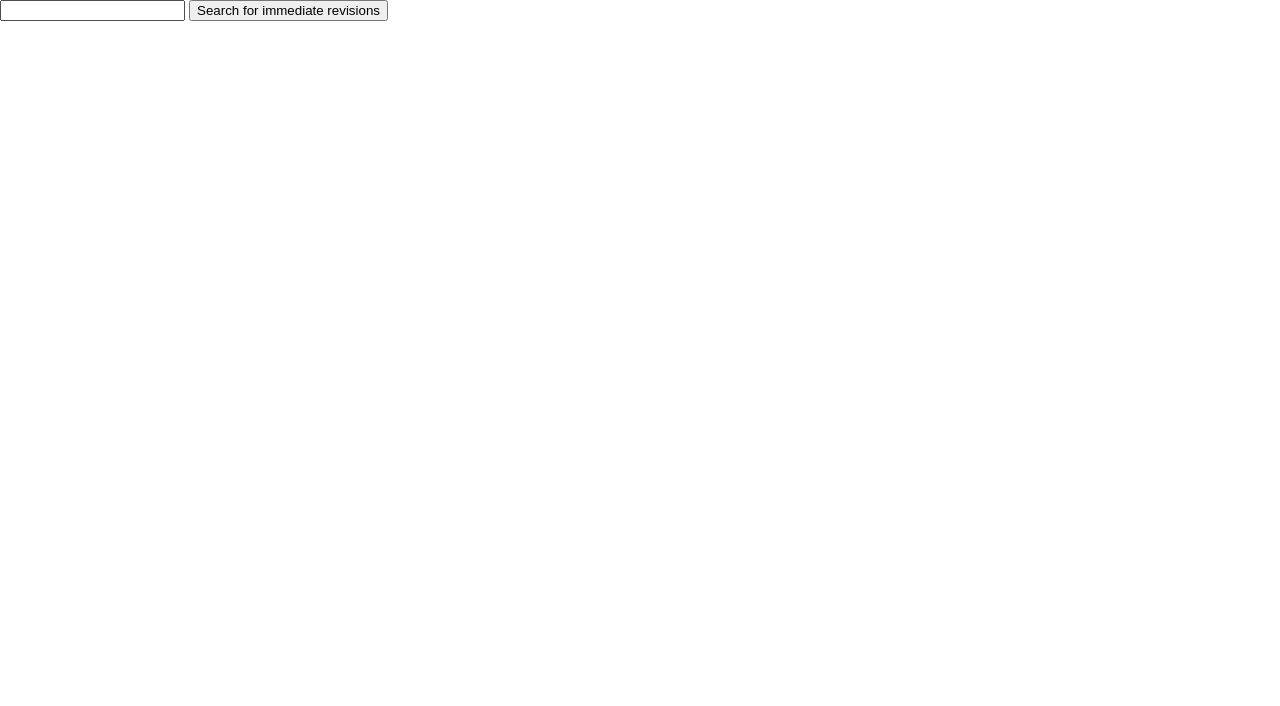
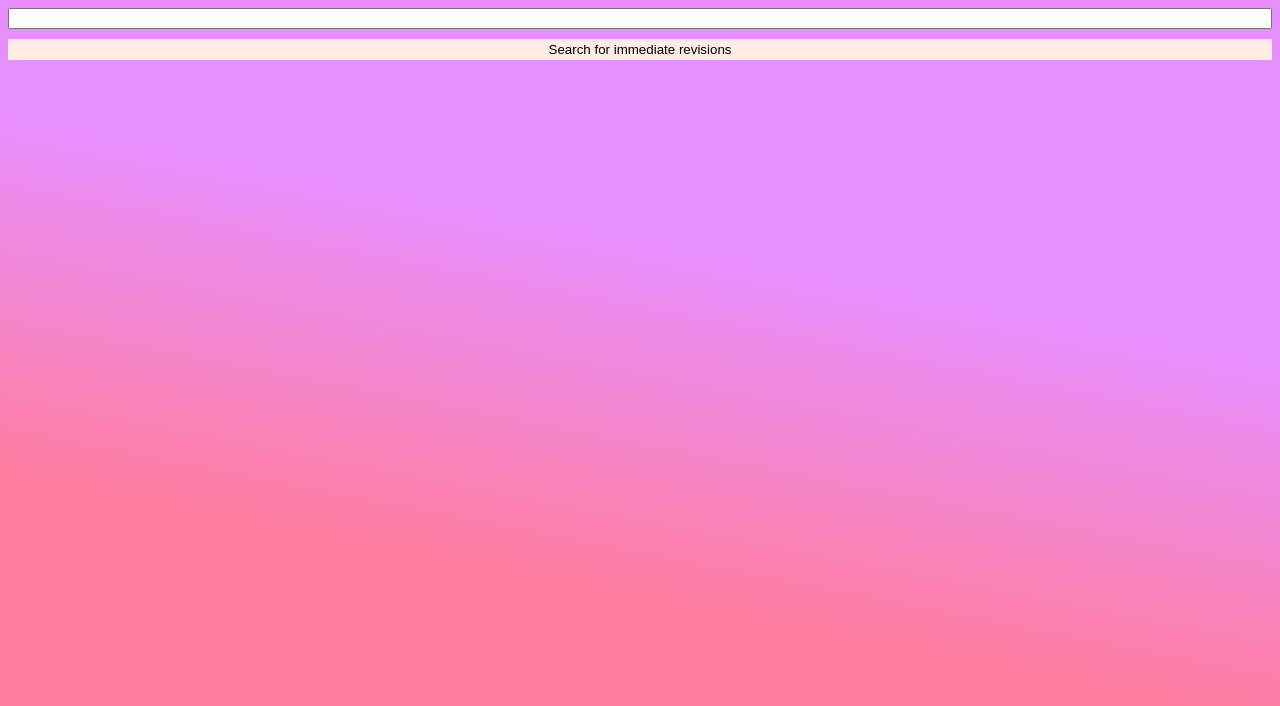
Before and after one commit to Joel-Singh/WikiGiggles, a Svelte app: page / in a window 1280 px wide. Shown: the top 706 px of the page. Built offline with nearby package versions, Linux system fonts and the light colour scheme.

Commit message:
Some initial styling

```diff
--- a/src/App.svelte
+++ b/src/App.svelte
@@ -18,4 +18,9 @@
 </main>
 
 <style>
+  main {
+    display: grid;
+    grid-template-rows: 1fr 1fr;
+    gap: 10px;
+  }
 </style>
--- a/src/app.css
+++ b/src/app.css
@@ -1,11 +1,21 @@
 :root {
-  --black: #000000;
-  --white: #FFFFFF;
-  --green: #67736A;
-  --light-green: #AFC2B2;
-  --dark-green: #3E4A43;
+  --purple: #E78FFF;
+  --orange: #FFE68F;
+  --yellow: #E1FF8F;
+  --red: #FF7EA2;
+  --pale: #FFECE5;
+  --black: black;
 }
 
 body {
-  margin: 0;
+  background: linear-gradient(191deg, var(--purple) 34%, var(--red) 67%);
+  background-size: cover;
+  background-repeat: no-repeat;
+  height: 100vh;
 }
+
+button {
+  background-color: var(--pale);
+  color: var(--black);
+  border: none;
+}
```
